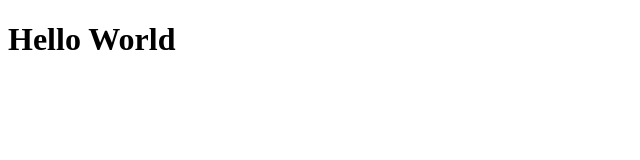
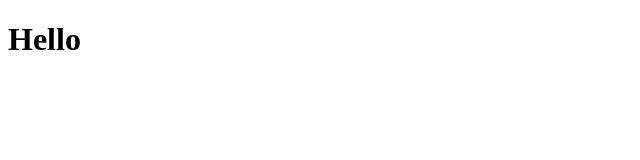
Before and after one commit to chanon772/Purchase-Materials, an Angular app: page / in a window 1280 px wide. Shown: the top 160 px of the page, without its empty margins (0-640 px from the left). Built offline with nearby package versions, Linux system fonts and the light colour scheme.

Commit message:
Change to Hello

```diff
--- a/src/app/app.component.html
+++ b/src/app/app.component.html
@@ -1 +1 @@
-<h1>Hello World</h1>
+<h1>Hello</h1>
```
